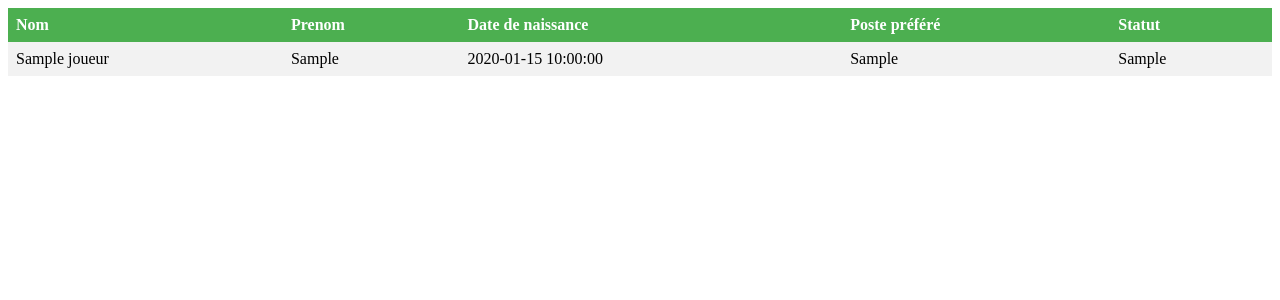
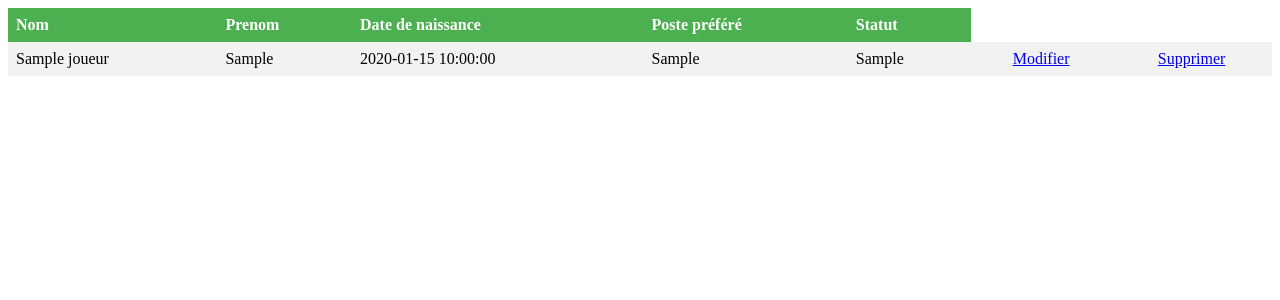
Before and after one commit to NoaDespaux/ProjetPHP, a PHP site: page / in a window 1280 px wide. Shown: the top 300 px of the page. Run offline with PHP 8.4, Linux system fonts and the light colour scheme; tables that the repository leaves empty or names only in its code hold one stand-in row (values such as "Sample post").

Commit message:
modif et supp

```diff
--- a/Joueur.php
+++ b/Joueur.php
@@ -24,7 +24,7 @@
 		public static function getListeJoueurs(){
 			try{
 				$bdd = new BDD();
-				$selectListe = $bdd->linkpdo->prepare('SELECT nom, prenom, date_naissance, poste_prefere, statut from joueur ORDER BY 1, 2');
+				$selectListe = $bdd->linkpdo->prepare('SELECT num_license, nom, prenom, date_naissance, poste_prefere, statut from joueur ORDER BY 1, 2');
 				$selectListe->execute();
 		        $liste = $selectListe->fetchAll();
 	    	} catch(Exception $e) {
--- a/index.php
+++ b/index.php
@@ -3,7 +3,7 @@
 
 <head>
     <meta charset="UTF-8">
-    <title>Equipe de hand</title>
+    <title>Equipe de Handball</title>
     <link rel="stylesheet" href="style.css">
 </head>
 
@@ -13,11 +13,6 @@
 
 		include ("Connexion.php");
 	    include ("Joueur.php");
-
-	    $num = 2;
-
-	    $j = new Joueur($num);
-	    $j->getNomJoueur();
 
 	    $listeJoueurs = Joueur::getListeJoueurs();
 
@@ -29,6 +24,8 @@
 						<th>Date de naissance</th>
 						<th>Poste préféré</th>
 						<th>Statut</th>
+						<td></td>
+						<td></td>
 					</tr>";
 
 		foreach ($listeJoueurs as $item) {
@@ -38,6 +35,8 @@
 						<td>" . $item["date_naissance"] . "</td>
 						<td>" . $item["poste_prefere"] . "</td>
 						<td>" . $item["statut"] . "</td>
+						<td class=\"modif\"><a href=\"modification.php?id=".$item['num_license']."\">Modifier</td>
+						<td class=\"modif\"><a href=\"suppression.php?id=".$item['num_license']."\">Supprimer</td>
 					</tr>";
   		}
 
--- a/style.css
+++ b/style.css
@@ -17,3 +17,8 @@ th {
   background-color: #4caf50;
   color: white;
 }
+
+.modif {
+  text-align : center;
+  color: white;
+}
```
Also changed, not shown: modification.php (added), suppression.php (added).
